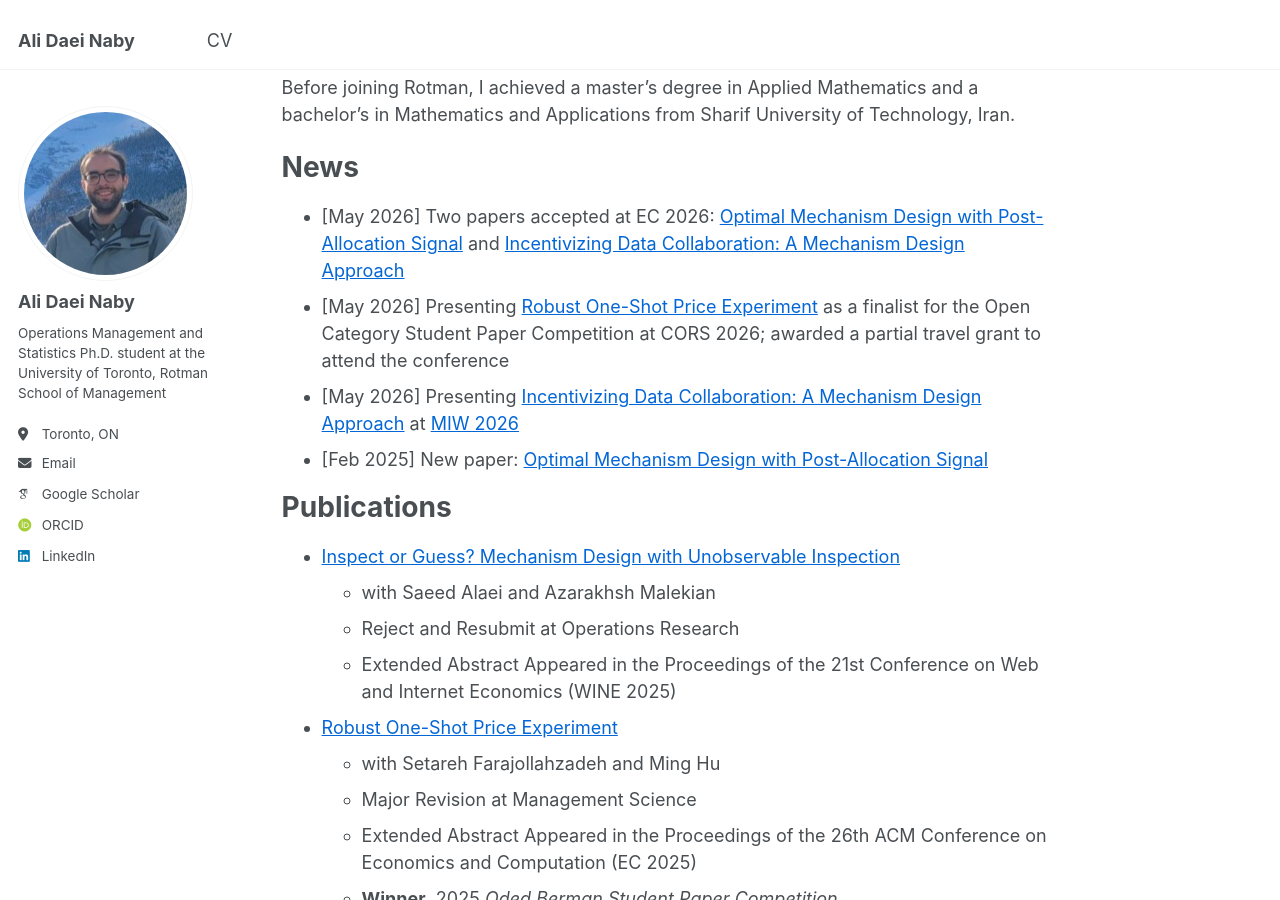
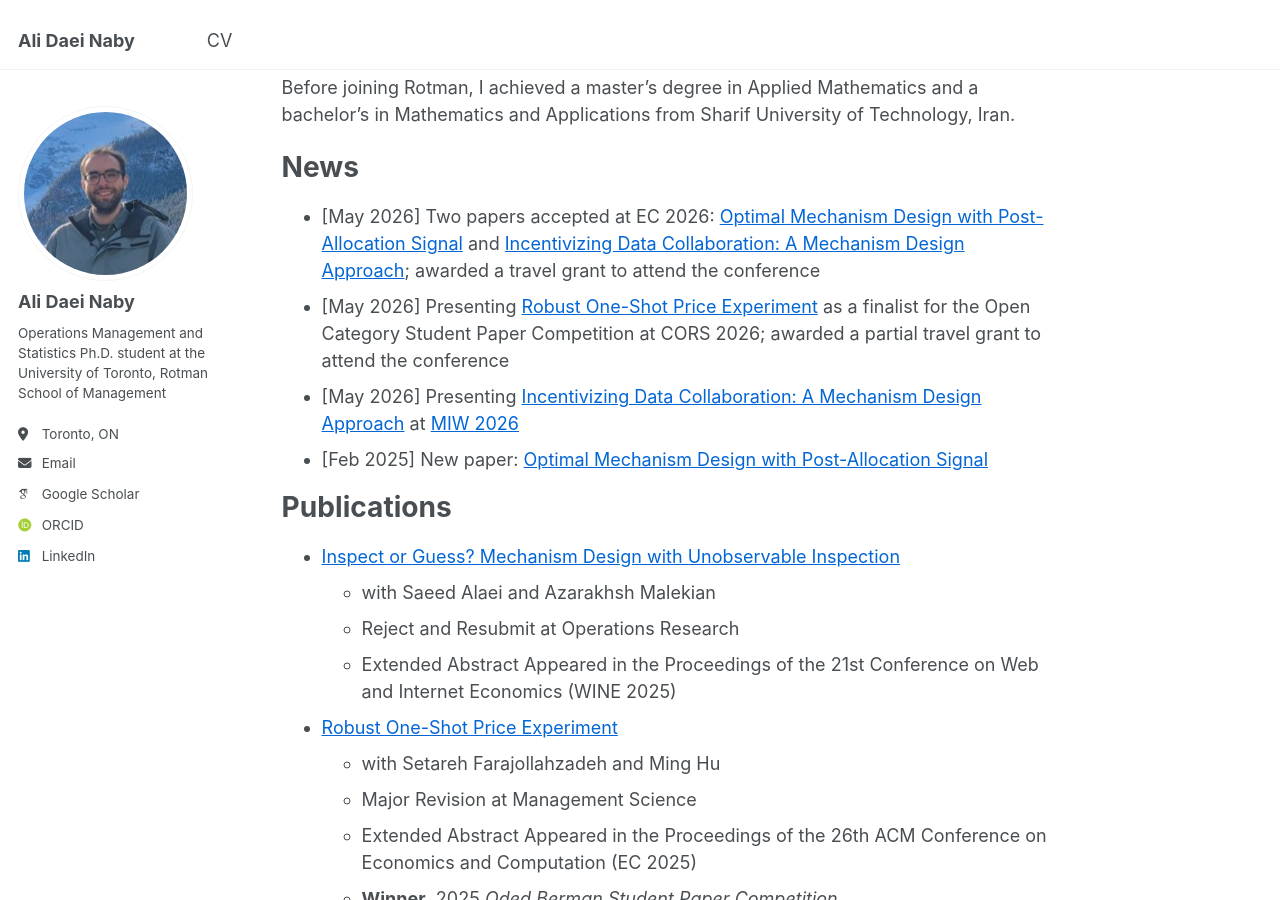
Before and after one commit to alidaeinaby/alidaeinaby.github.io, a Jekyll site: the page built from _pages/about.md, in a window 1280 px wide and 900 px high, scrolled down 364 px. Built offline with Jekyll 4.4.1, drawn with Linux system fonts in a browser that asks for light colours; some web fonts are replaced.

Commit message:
Update about.md

```diff
--- a/_pages/about.md
+++ b/_pages/about.md
@@ -16,7 +16,7 @@ Before joining Rotman, I achieved a master's degree in Applied Mathematics and a
 News
 ======
 - [May 2026] Two papers accepted at EC 2026:
-  [Optimal Mechanism Design with Post-Allocation Signal](https://papers.ssrn.com/sol3/papers.cfm?abstract_id=6220718) and [Incentivizing Data Collaboration: A Mechanism Design Approach](https://papers.ssrn.com/sol3/papers.cfm?abstract_id=5297868)
+  [Optimal Mechanism Design with Post-Allocation Signal](https://papers.ssrn.com/sol3/papers.cfm?abstract_id=6220718) and [Incentivizing Data Collaboration: A Mechanism Design Approach](https://papers.ssrn.com/sol3/papers.cfm?abstract_id=5297868); awarded a travel grant to attend the conference
 - [May 2026] Presenting [Robust One-Shot Price Experiment](https://papers.ssrn.com/sol3/papers.cfm?abstract_id=4899852) as a finalist for the Open Category Student Paper Competition at CORS 2026; awarded a partial travel grant to attend the conference
 - [May 2026] Presenting [Incentivizing Data Collaboration: A Mechanism Design Approach](https://papers.ssrn.com/sol3/papers.cfm?abstract_id=5297868) at [MIW 2026](https://marketplaceinnovation.net/)
 - [Feb 2025] New paper: [Optimal Mechanism Design with Post-Allocation Signal](https://papers.ssrn.com/sol3/papers.cfm?abstract_id=6220718)
```
